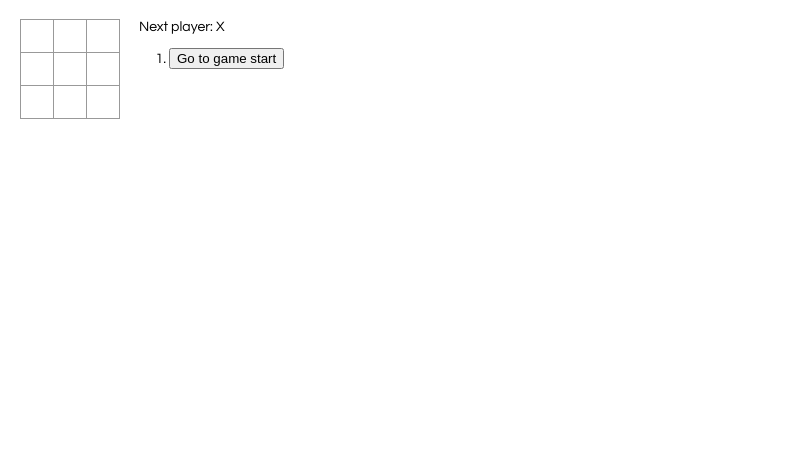
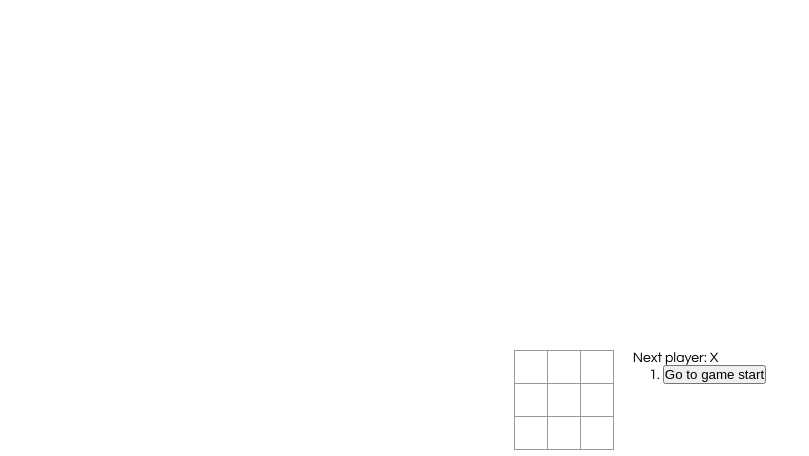
Before and after one commit to CelioHauck/jogo-da-velha, a React app: page / in a window 1280 px wide. Shown: the whole page, without its empty margins (0-809 px from the left). Built offline with nearby package versions, Linux system fonts and the light colour scheme.

Commit message:
refatorações

```diff
--- a/src/index.css
+++ b/src/index.css
@@ -1,7 +1,23 @@
 body {
     font: 14px "Century Gothic", Futura, sans-serif;
-    margin: 20px;
   }
+
+  * {
+    margin: 0;
+    padding: 0;
+    box-sizing: border-box;
+  }
+
+html, body, #root {
+    height: 100vh;
+  }
+
+#root{
+    display: flex;
+    justify-content: center;
+    align-items: center;
+  }
+
 
   ol, ul {
     padding-left: 30px;
```
